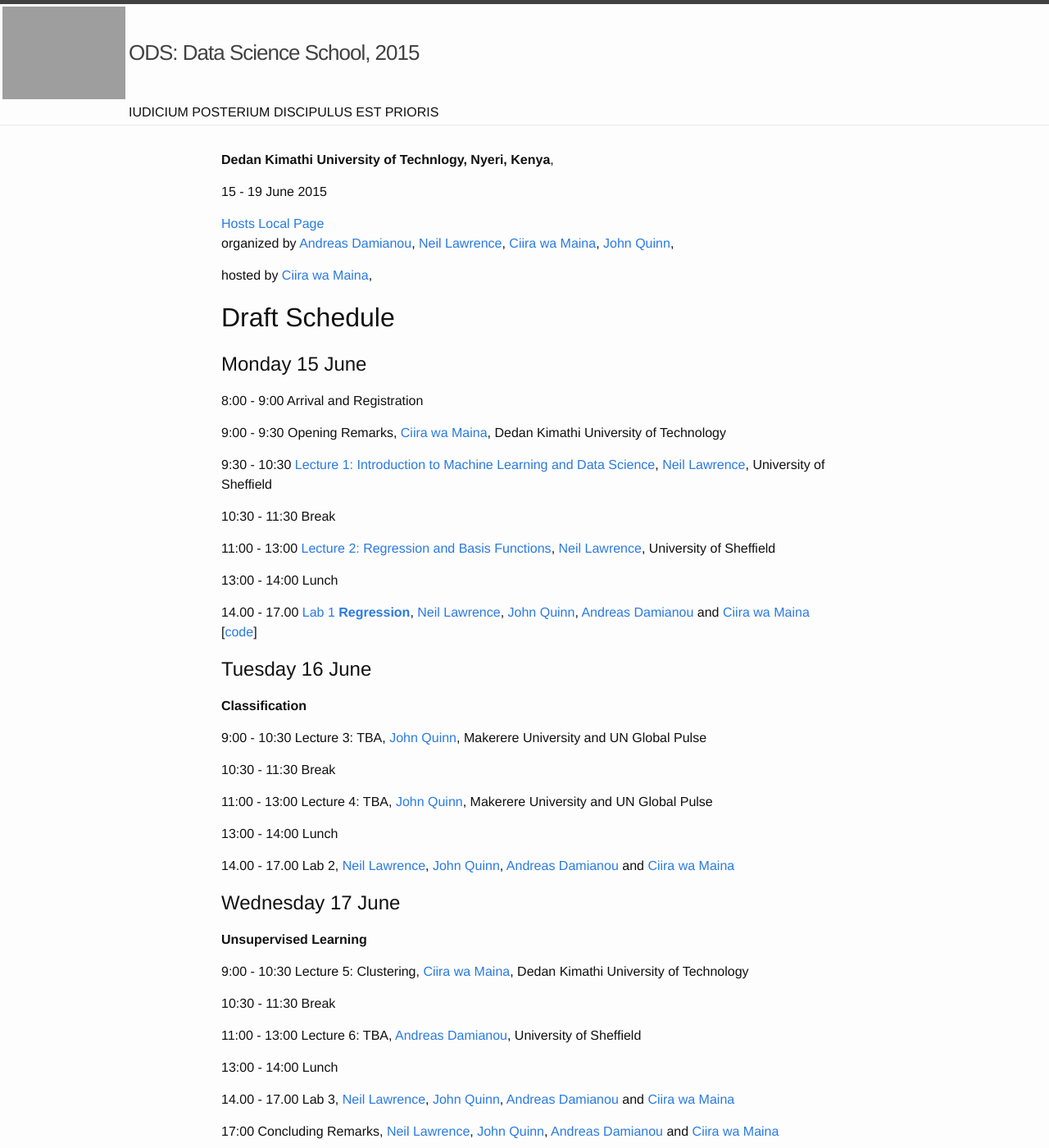
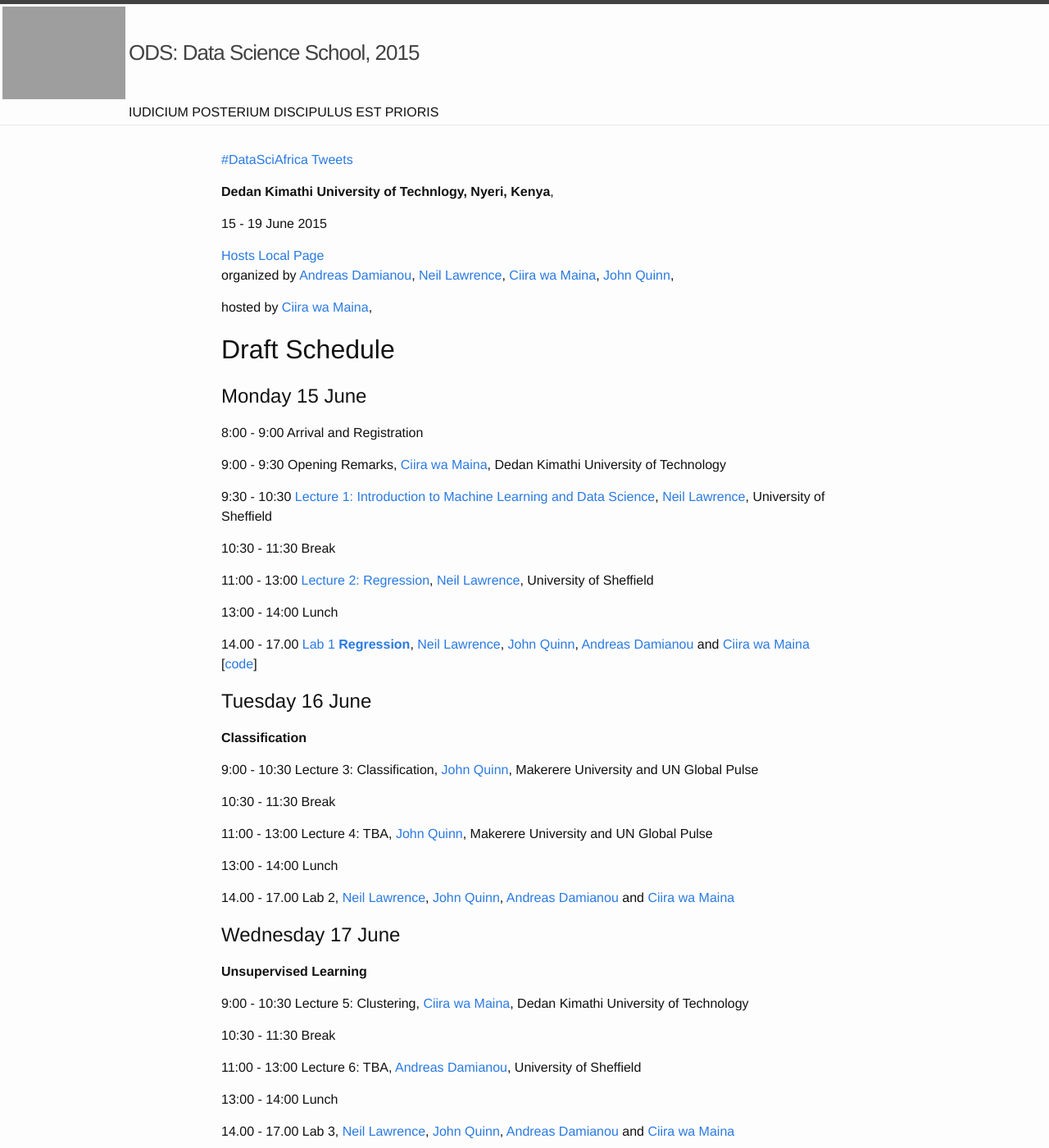
Before and after one commit to gpschool/dss15, a Jekyll site: the page built from index.md, in a window 1280 px wide and 1400 px high. Shown: the whole window at 82% size. Built offline with Jekyll 4.4.1, drawn with Linux system fonts in a browser that asks for light colours; comment, search, counter and statistics services are not loaded.

Commit message:
Attempt to include twitter feed.

```diff
--- a/_config.yml
+++ b/_config.yml
@@ -33,6 +33,6 @@
   - {date: 18, day: Thursday, month: June, year: 2015}
   - {date: 19, day: Friday, month: June, year: 2015}
   draft: Y # set to Y if the programme is draft only.
-
+  twitterhash: DataSciAfrica
 # Build settings
 markdown: kramdown
--- a/_data/lectures.csv
+++ b/_data/lectures.csv
@@ -4,11 +4,11 @@
 Monday,15,June,,Day 1: **Introduction and Regression**,,,,,
 Monday,15,June,9:30,10:30,Lecture 1: Introduction to Machine Learning and Data Science,./assets/motivation.pdf,,[Neil Lawrence](http://inverseprobability.com/),University of Sheffield,
 Monday,15,June,10:30,11:30,Break,,,,,
-Monday,15,June,11:00,13:00,Lecture 2: Regression and Basis Functions,./assets/regression.pdf,,[Neil Lawrence](http://inverseprobability.com),University of Sheffield,
+Monday,15,June,11:00,13:00,Lecture 2: Regression,./assets/regression.pdf,,[Neil Lawrence](http://inverseprobability.com),University of Sheffield,
 Monday,15,June,13:00,14:00,Lunch,,,,,
 Monday,15,June,14.00,17.00,Lab 1 **Regression**,https://github.com/gpschool/dss15/,http://nbviewer.ipython.org/github/gpschool/dss15/blob/master/index.ipynb,"[Neil Lawrence](http://inverseprobability.com/), [John Quinn](http://air.ug/~jquinn/), [Andreas Damianou](http://staffwww.dcs.sheffield.ac.uk/people/A.Damianou/index.html) and [Ciira wa Maina](https://sites.google.com/site/cwamainadekut/)",,
 Tuesday,16,June,,,**Classification**,,,,,,
-Tuesday,16,June,9:00,10:30,Lecture 3: TBA,,,[John Quinn](http://air.ug/~jquinn/),Makerere University and UN Global Pulse,
+Tuesday,16,June,9:00,10:30,Lecture 3: Classification,,,[John Quinn](http://air.ug/~jquinn/),Makerere University and UN Global Pulse,
 Tuesday,16,June,10:30,11:30,Break,,,,,
 Tuesday,16,June,11:00,13:00,Lecture 4: TBA,,,[John Quinn](http://air.ug/~jquinn/),Makerere University and UN Global Pulse,
 Tuesday,16,June,13:00,14:00,Lunch,,,,,
--- a/index.md
+++ b/index.md
@@ -1,6 +1,10 @@
 ---
 layout: default
 ---
+{% if site.conference.twitterhash %}
+<a class="twitter-timeline" href="https://twitter.com/hashtag/{{ site.conference.twitterhash }}" data-widget-id="610697182967107584">#{{ site.conference.twitterhash }} Tweets</a>
+<script>!function(d,s,id){var js,fjs=d.getElementsByTagName(s)[0],p=/^http:/.test(d.location)?'http':'https';if(!d.getElementById(id)){js=d.createElement(s);js.id=id;js.src=p+"://platform.twitter.com/widgets.js";fjs.parentNode.insertBefore(js,fjs);}}(document,"script","twitter-wjs");</script>
+{% endif %}
 
 **{{ site.conference.location }}**,
 {% assign startdate = site.conference.dates | first %}
```
